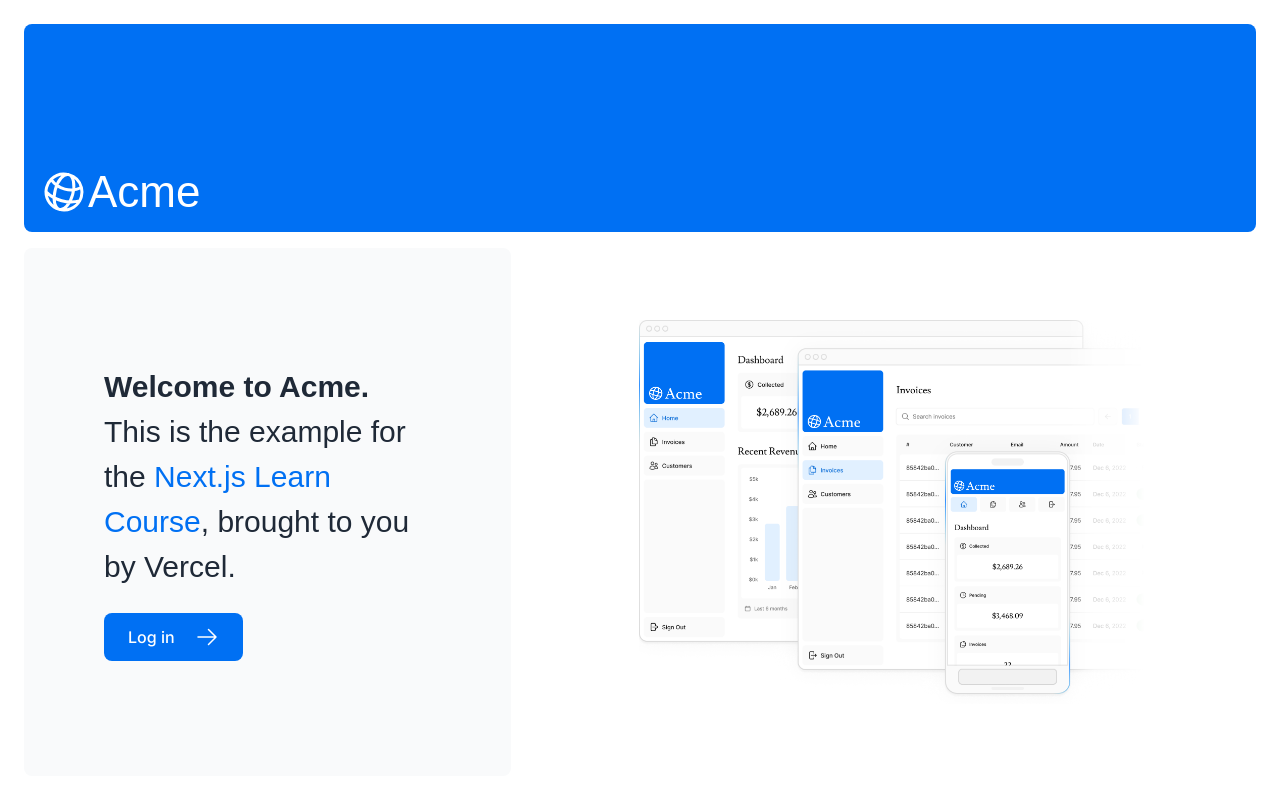
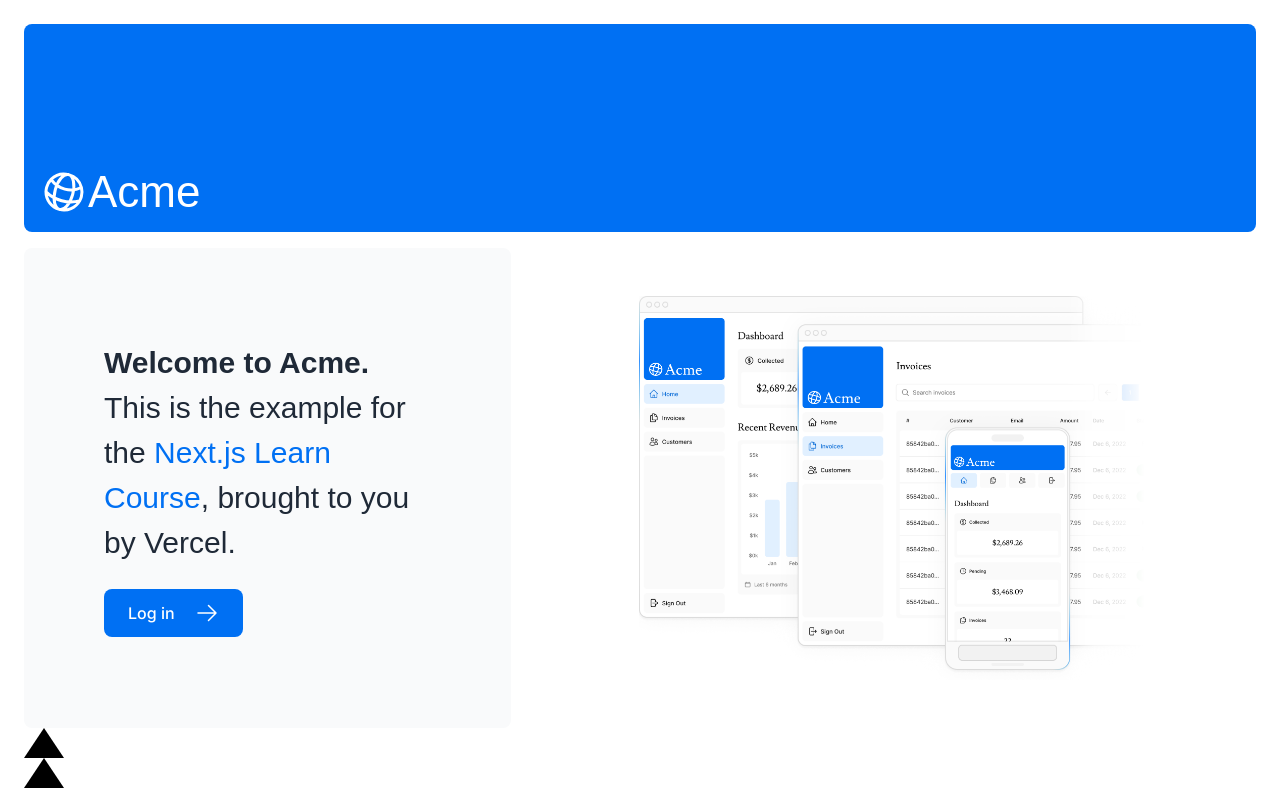
Before and after one commit to palniraj/nextjs-dashboard, a Next.js app: page / in a window 1280 px wide. Built offline with nearby package versions, Linux system fonts and the light colour scheme; a web font is replaced by a local one.

Commit message:
tw css and pure css

```diff
--- a/app/page.tsx
+++ b/app/page.tsx
@@ -48,9 +48,9 @@
         </div>
       </div>
       {/* additional twcss */}
-      {/* <div className="h-0 w-0 border-b-[30px] border-l-[20px] border-r-[20px] border-b-black border-l-transparent border-r-transparent" /> */}
+      <div className="h-0 w-0 border-b-[30px] border-l-[20px] border-r-[20px] border-b-black border-l-transparent border-r-transparent" />
       {/* additional css */}
-      {/* <div className={styles.shape} /> */}
+      <div className={styles.shape} />
     </main>
   );
 }
```
